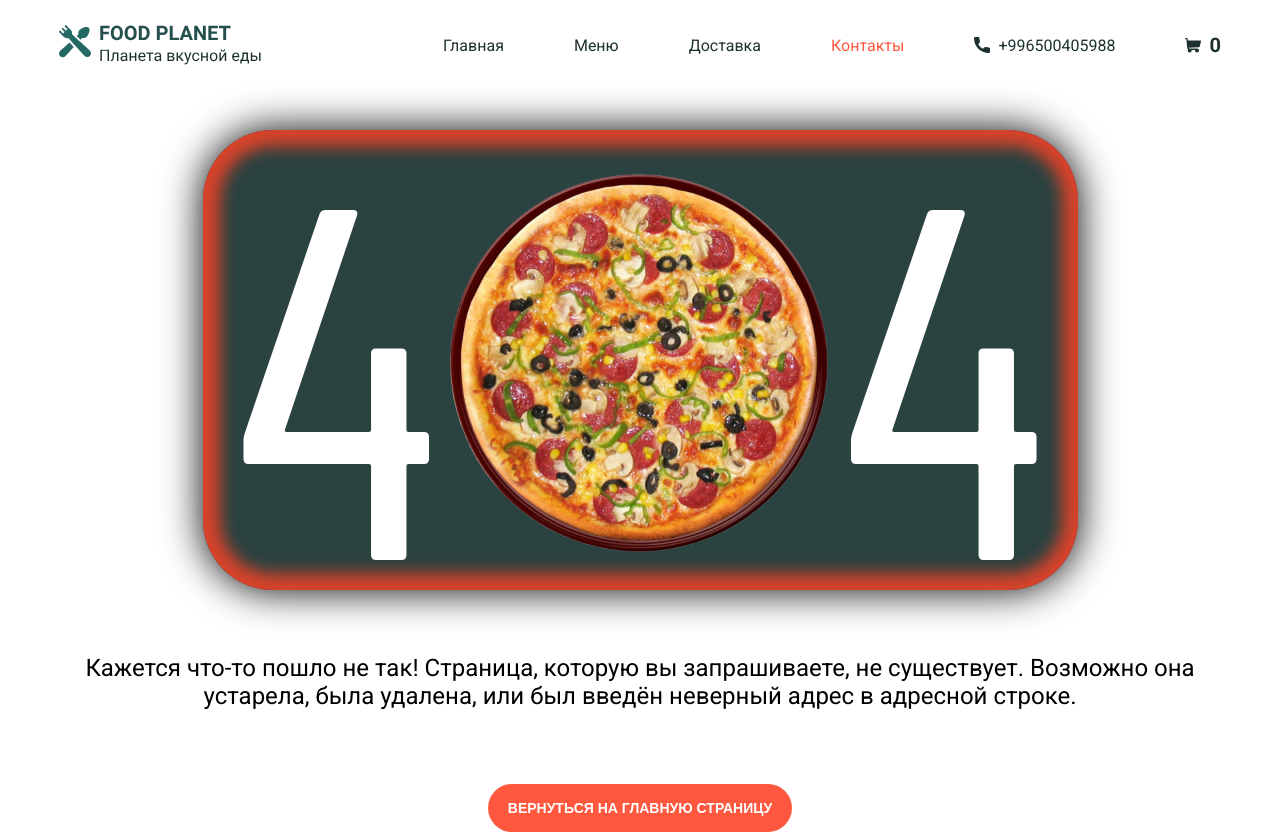
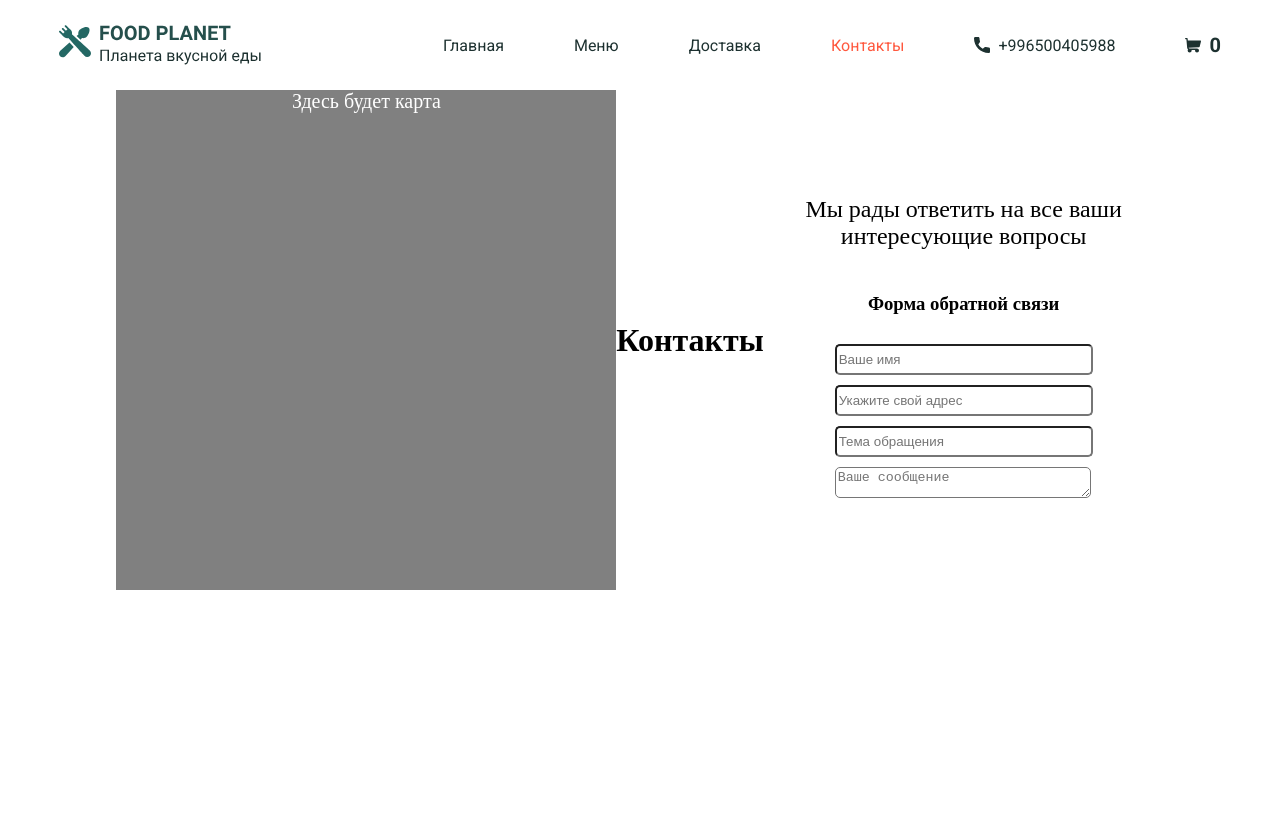
Before and after one commit to demichev-artur/food-planet, a React (Create React App) app: page /contacts in a window 1280 px wide. After the commit the page ends 800 px from the top, so only its background shows below. Built offline with nearby package versions, Linux system fonts and the light colour scheme; a web font is replaced by a local one.

Commit message:
feat: add contacts page

```diff
--- a/src/App.js
+++ b/src/App.js
@@ -3,6 +3,7 @@ import Main from "./pages/Main/Main";
 import {BrowserRouter, Routes, Route} from "react-router-dom";
 import Header from "./components/Header/Header";
 import NotFound from "./pages/NotFound/NotFound";
+import Contacts from "./pages/Contacts/Contacts";
 
 function App() {
     return (
@@ -11,6 +12,7 @@ function App() {
                 <Header/>
                 <Routes>
                     <Route path="/" element={<Main/>}/>
+                    <Route path="/contacts" element={<Contacts/>}/>
                     <Route path="*" element={<NotFound/>}/>
                 </Routes>
             </BrowserRouter>
--- /dev/null
+++ b/src/pages/Contacts/Contacts.js
@@ -0,0 +1,29 @@
+import React from 'react';
+import styles from './Contacts.module.css';
+
+const Contacts = () => {
+    return (
+
+        <div className={styles.content}>
+            <div className={styles.map}>
+                Здесь будет карта
+            </div>
+            <div>
+                <h1>Контакты</h1>
+            </div>
+            <div className={styles.form}>
+                <p>Мы рады ответить на все ваши интересующие вопросы</p>
+                <h3>Форма обратной связи</h3>
+                <form action="">
+                    <input type="text" placeholder="Ваше имя"/>
+                    <input type="text" placeholder="Укажите свой адрес"/>
+                    <input type="text" placeholder="Тема обращения"/>
+                    <textarea placeholder="Ваше сообщение"/>
+                </form>
+            </div>
+        </div>
+
+    );
+};
+
+export default Contacts;
--- /dev/null
+++ b/src/pages/Contacts/Contacts.module.css
@@ -0,0 +1,29 @@
+
+.content {
+    display: flex;
+    justify-content: center;
+    align-items: center;
+}
+.map {
+    width: 500px;
+    height: 500px;
+    background-color: gray;
+    text-align: center;
+    color: white;
+    font-size: 20px;
+}
+.form{
+    width: 400px;
+    box-sizing: border-box;
+    display: flex;
+    flex-wrap: wrap;
+    justify-content: center;
+}
+
+.form input, .form textarea {
+    display: block;
+    width: 250px;
+    height: 25px;
+    margin: 10px 0;
+    border-radius: 5px;
+}
```
